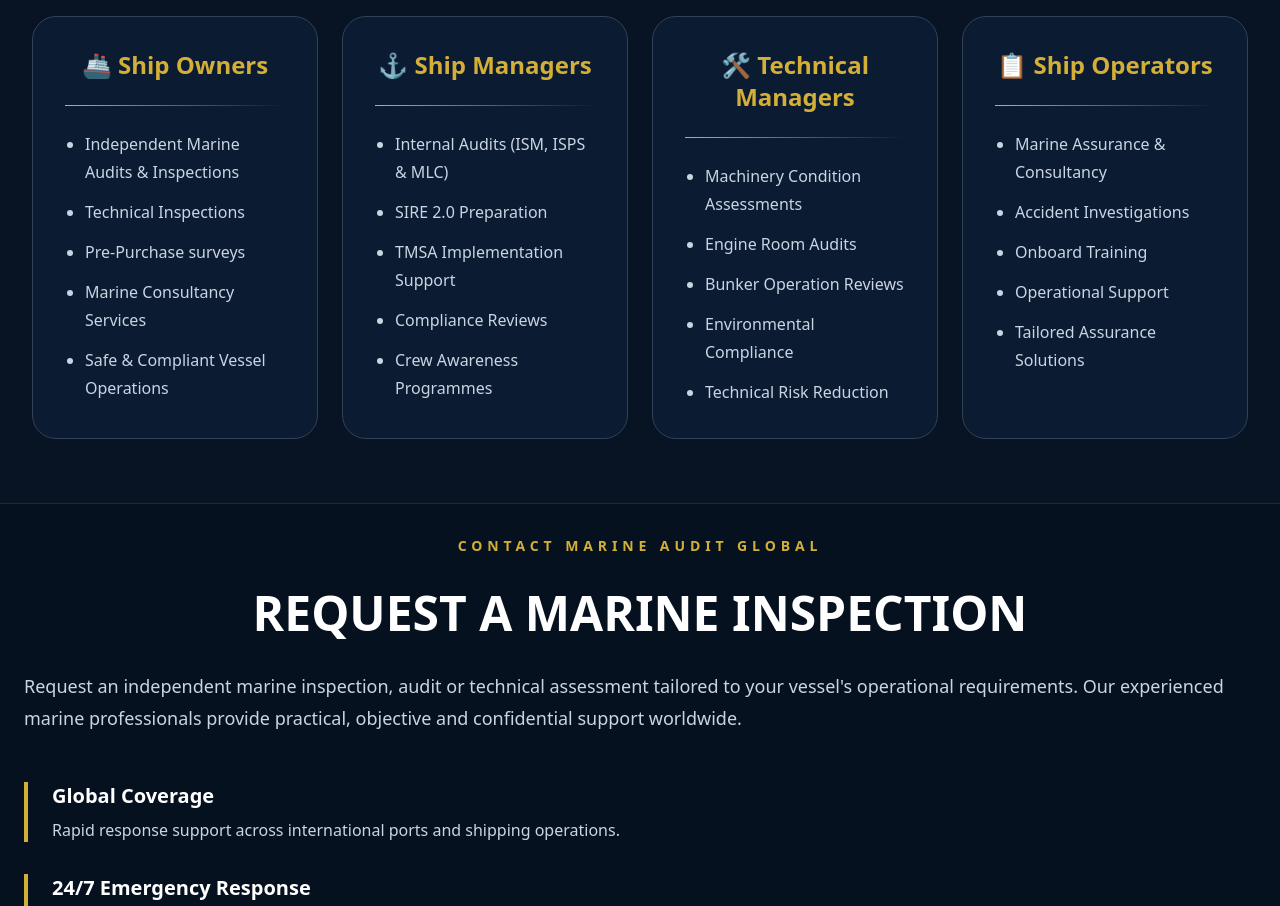
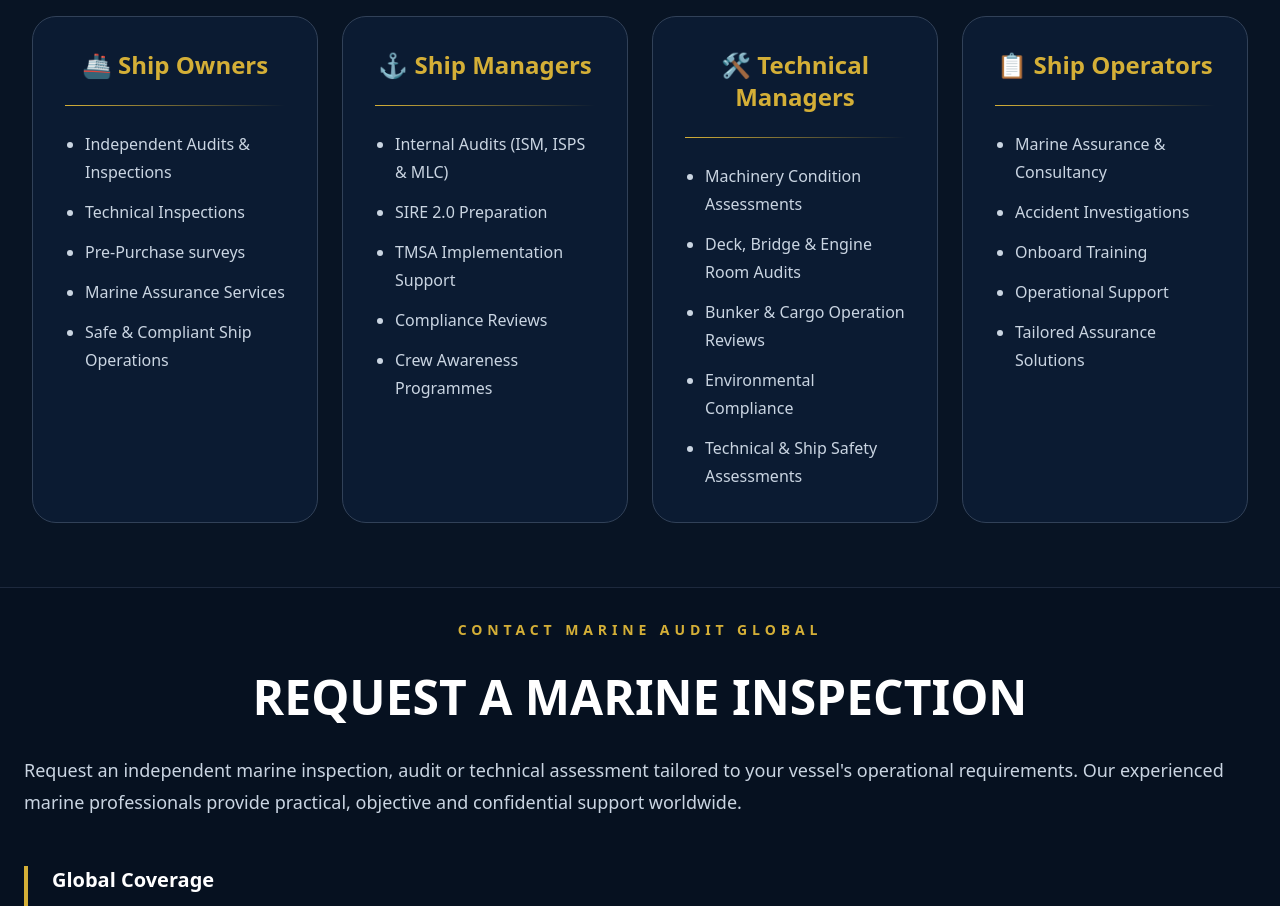
Before and after one commit to harjeetsinghsandhu3/marine-audit-global, a Next.js app: page / in a window 1280 px wide. Shown: the part 3440-4346 px from the top of the page. Built offline with nearby package versions, Linux system fonts and the light colour scheme.

Commit message:
Refine Who We Serve section and SEO improvements

```diff
--- a/src/app/page.js
+++ b/src/app/page.js
@@ -812,15 +812,15 @@
 
   <ul className="space-y-3 text-slate-300 leading-7 list-disc pl-5 text-left">
 
-    <li>Independent Marine Audits & Inspections</li>
+    <li>Independent Audits & Inspections</li>
 
     <li>Technical Inspections</li>
 
     <li>Pre-Purchase surveys</li>
 
-    <li>Marine Consultancy Services</li>
-
-    <li>Safe & Compliant Vessel Operations</li>
+    <li>Marine Assurance Services</li>
+
+    <li>Safe & Compliant Ship Operations</li>
 
   </ul>
 
@@ -858,13 +858,13 @@
 
     <li>Machinery Condition Assessments</li>
 
-    <li>Engine Room Audits</li>
-
-    <li>Bunker Operation Reviews</li>
+    <li>Deck, Bridge & Engine Room Audits</li>
+
+    <li>Bunker & Cargo Operation Reviews</li>
 
     <li>Environmental Compliance</li>
 
-    <li>Technical Risk Reduction</li>
+    <li>Technical & Ship Safety Assessments</li>
 
   </ul>
 
```
